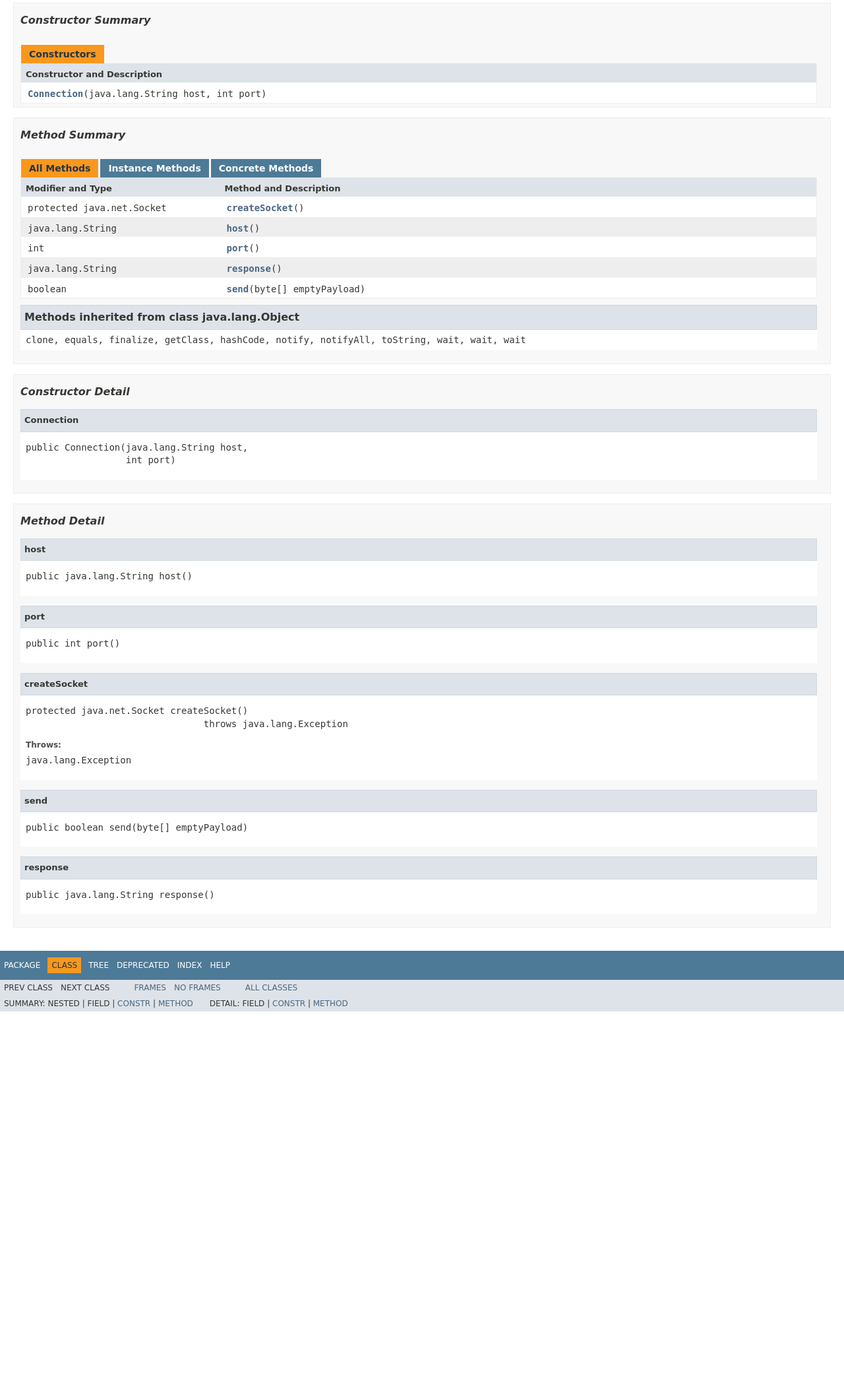
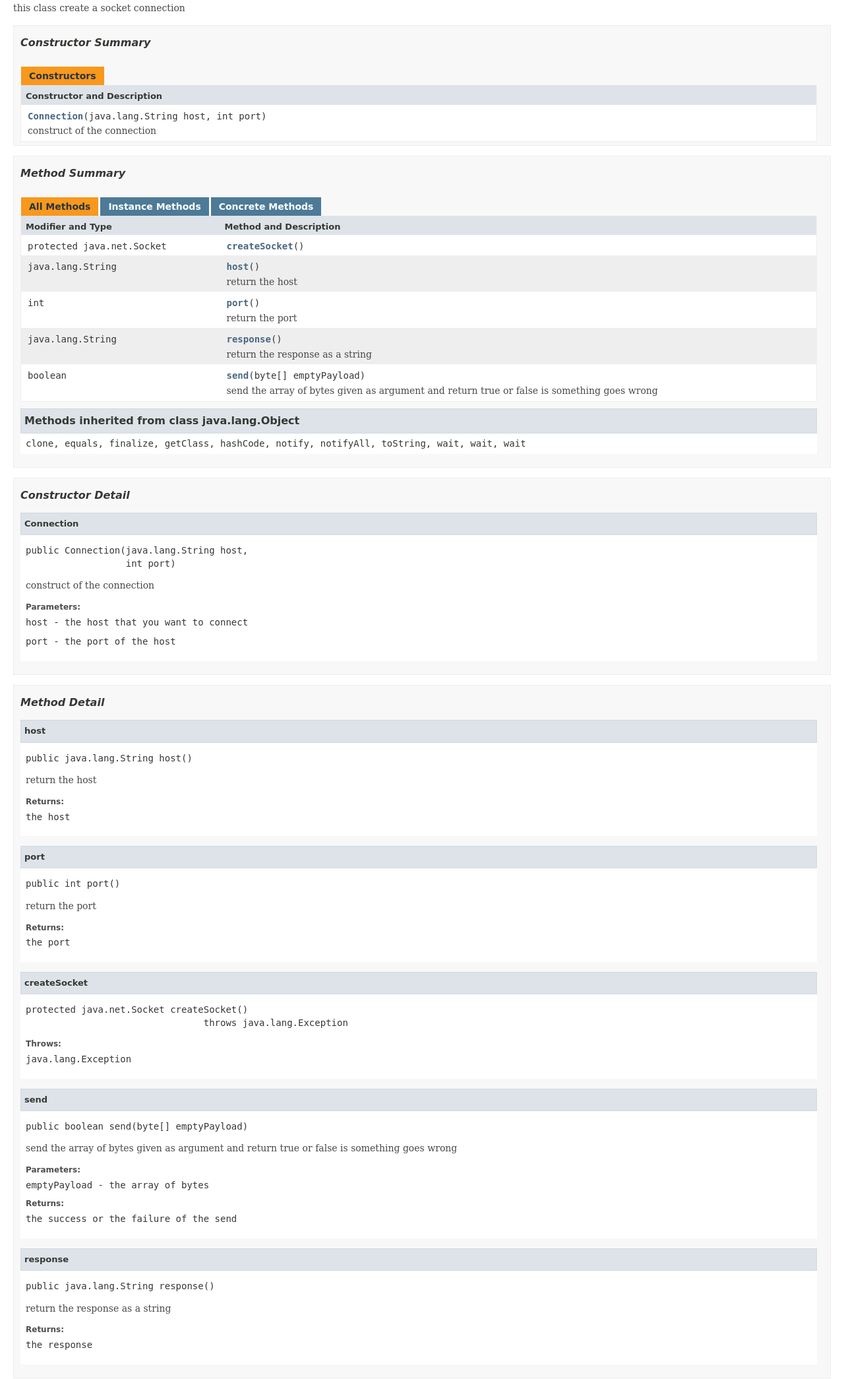
Before and after one commit to therickys93/javasocket, a plain HTML site: page docs/it/therickys93/javasocket/Connection.html in a window 1280 px wide. Shown: the part 290-2380 px from the top of the page at 66% size. Before the commit the page ends 1823 px from the top, so only its background shows below. Drawn offline with Linux system fonts and the light colour scheme; a web font is replaced by a local one.

Commit message:
aggiornata la documentazione

```diff
--- a/docs/it/therickys93/javasocket/Connection.html
+++ b/docs/it/therickys93/javasocket/Connection.html
@@ -1,10 +1,10 @@
 <!DOCTYPE HTML PUBLIC "-//W3C//DTD HTML 4.01 Transitional//EN" "http://www.w3.org/TR/html4/loose.dtd">
 <!-- NewPage -->
-<html lang="it">
+<html lang="en">
 <head>
-<!-- Generated by javadoc (1.8.0_121) on Tue Mar 14 10:02:40 CET 2017 -->
+<!-- Generated by javadoc (1.8.0_92) on Fri Mar 24 15:14:23 CET 2017 -->
 <title>Connection (javasocket API)</title>
-<meta name="date" content="2017-03-14">
+<meta name="date" content="2017-03-24">
 <link rel="stylesheet" type="text/css" href="../../../stylesheet.css" title="Style">
 <script type="text/javascript" src="../../../script.js"></script>
 </head>
@@ -109,6 +109,7 @@ var activeTableTab = "activeTableTab";
 <br>
 <pre>public class <span class="typeNameLabel">Connection</span>
 extends java.lang.Object</pre>
+<div class="block">this class create a socket connection</div>
 </li>
 </ul>
 </div>
@@ -128,7 +129,9 @@ extends java.lang.Object</pre>
 </tr>
 <tr class="altColor">
 <td class="colOne"><code><span class="memberNameLink"><a href="../../../it/therickys93/javasocket/Connection.html#Connection-java.lang.String-int-">Connection</a></span>(java.lang.String&nbsp;host,
-          int&nbsp;port)</code>&nbsp;</td>
+          int&nbsp;port)</code>
+<div class="block">construct of the connection</div>
+</td>
 </tr>
 </table>
 </li>
@@ -151,19 +154,27 @@ extends java.lang.Object</pre>
 </tr>
 <tr id="i1" class="rowColor">
 <td class="colFirst"><code>java.lang.String</code></td>
-<td class="colLast"><code><span class="memberNameLink"><a href="../../../it/therickys93/javasocket/Connection.html#host--">host</a></span>()</code>&nbsp;</td>
+<td class="colLast"><code><span class="memberNameLink"><a href="../../../it/therickys93/javasocket/Connection.html#host--">host</a></span>()</code>
+<div class="block">return the host</div>
+</td>
 </tr>
 <tr id="i2" class="altColor">
 <td class="colFirst"><code>int</code></td>
-<td class="colLast"><code><span class="memberNameLink"><a href="../../../it/therickys93/javasocket/Connection.html#port--">port</a></span>()</code>&nbsp;</td>
+<td class="colLast"><code><span class="memberNameLink"><a href="../../../it/therickys93/javasocket/Connection.html#port--">port</a></span>()</code>
+<div class="block">return the port</div>
+</td>
 </tr>
 <tr id="i3" class="rowColor">
 <td class="colFirst"><code>java.lang.String</code></td>
-<td class="colLast"><code><span class="memberNameLink"><a href="../../../it/therickys93/javasocket/Connection.html#response--">response</a></span>()</code>&nbsp;</td>
+<td class="colLast"><code><span class="memberNameLink"><a href="../../../it/therickys93/javasocket/Connection.html#response--">response</a></span>()</code>
+<div class="block">return the response as a string</div>
+</td>
 </tr>
 <tr id="i4" class="altColor">
 <td class="colFirst"><code>boolean</code></td>
-<td class="colLast"><code><span class="memberNameLink"><a href="../../../it/therickys93/javasocket/Connection.html#send-byte:A-">send</a></span>(byte[]&nbsp;emptyPayload)</code>&nbsp;</td>
+<td class="colLast"><code><span class="memberNameLink"><a href="../../../it/therickys93/javasocket/Connection.html#send-byte:A-">send</a></span>(byte[]&nbsp;emptyPayload)</code>
+<div class="block">send the array of bytes given as argument and return true or false is something goes wrong</div>
+</td>
 </tr>
 </table>
 <ul class="blockList">
@@ -195,6 +206,12 @@ extends java.lang.Object</pre>
 <h4>Connection</h4>
 <pre>public&nbsp;Connection(java.lang.String&nbsp;host,
                   int&nbsp;port)</pre>
+<div class="block">construct of the connection</div>
+<dl>
+<dt><span class="paramLabel">Parameters:</span></dt>
+<dd><code>host</code> - the host that you want to connect</dd>
+<dd><code>port</code> - the port of the host</dd>
+</dl>
 </li>
 </ul>
 </li>
@@ -212,6 +229,11 @@ extends java.lang.Object</pre>
 <li class="blockList">
 <h4>host</h4>
 <pre>public&nbsp;java.lang.String&nbsp;host()</pre>
+<div class="block">return the host</div>
+<dl>
+<dt><span class="returnLabel">Returns:</span></dt>
+<dd>the host</dd>
+</dl>
 </li>
 </ul>
 <a name="port--">
@@ -221,6 +243,11 @@ extends java.lang.Object</pre>
 <li class="blockList">
 <h4>port</h4>
 <pre>public&nbsp;int&nbsp;port()</pre>
+<div class="block">return the port</div>
+<dl>
+<dt><span class="returnLabel">Returns:</span></dt>
+<dd>the port</dd>
+</dl>
 </li>
 </ul>
 <a name="createSocket--">
@@ -244,6 +271,13 @@ extends java.lang.Object</pre>
 <li class="blockList">
 <h4>send</h4>
 <pre>public&nbsp;boolean&nbsp;send(byte[]&nbsp;emptyPayload)</pre>
+<div class="block">send the array of bytes given as argument and return true or false is something goes wrong</div>
+<dl>
+<dt><span class="paramLabel">Parameters:</span></dt>
+<dd><code>emptyPayload</code> - the array of bytes</dd>
+<dt><span class="returnLabel">Returns:</span></dt>
+<dd>the success or the failure of the send</dd>
+</dl>
 </li>
 </ul>
 <a name="response--">
@@ -253,6 +287,11 @@ extends java.lang.Object</pre>
 <li class="blockList">
 <h4>response</h4>
 <pre>public&nbsp;java.lang.String&nbsp;response()</pre>
+<div class="block">return the response as a string</div>
+<dl>
+<dt><span class="returnLabel">Returns:</span></dt>
+<dd>the response</dd>
+</dl>
 </li>
 </ul>
 </li>
```
Also changed, not shown: docs/allclasses-frame.html (+3 -3 lines), docs/allclasses-noframe.html (+3 -3 lines), docs/constant-values.html (+3 -3 lines), docs/deprecated-list.html (+3 -3 lines), docs/help-doc.html (+3 -3 lines), docs/index-all.html (+21 -9 lines), docs/index.html (+7 -8 lines), docs/it/therickys93/javasocket/package-frame.html (+3 -3 lines), docs/it/therickys93/javasocket/package-summary.html (+6 -4 lines), docs/it/therickys93/javasocket/package-tree.html (+3 -3 lines), docs/overview-tree.html (+3 -3 lines), 1 other file.
